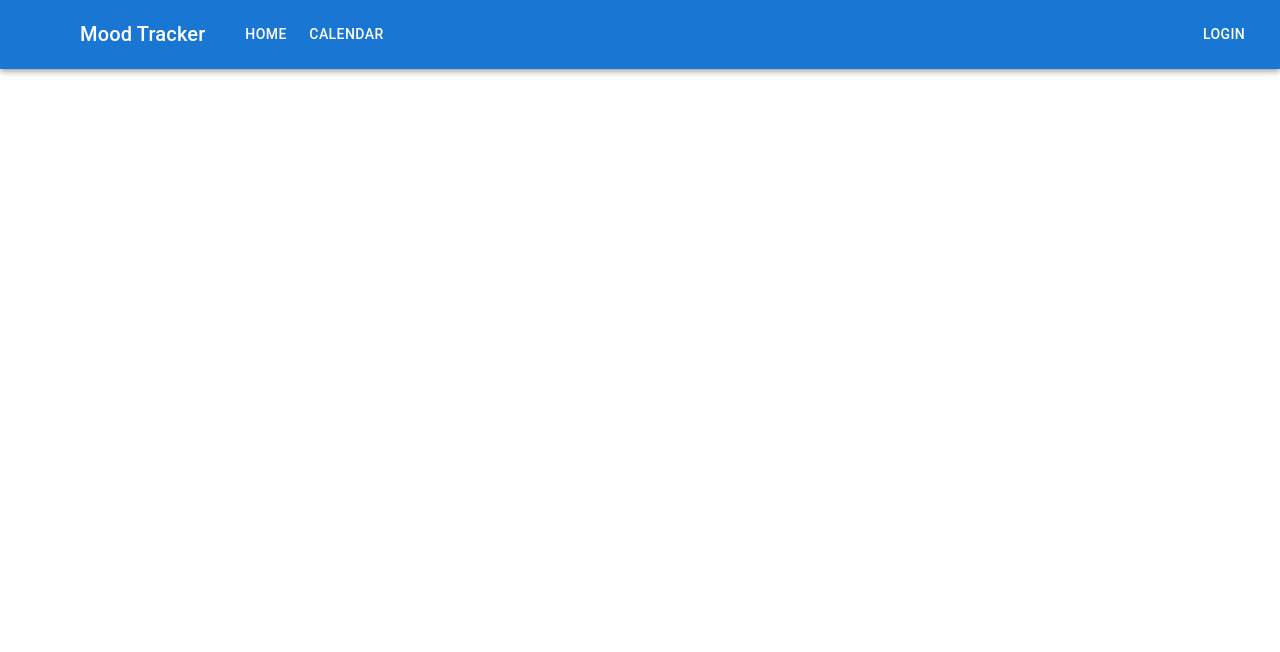
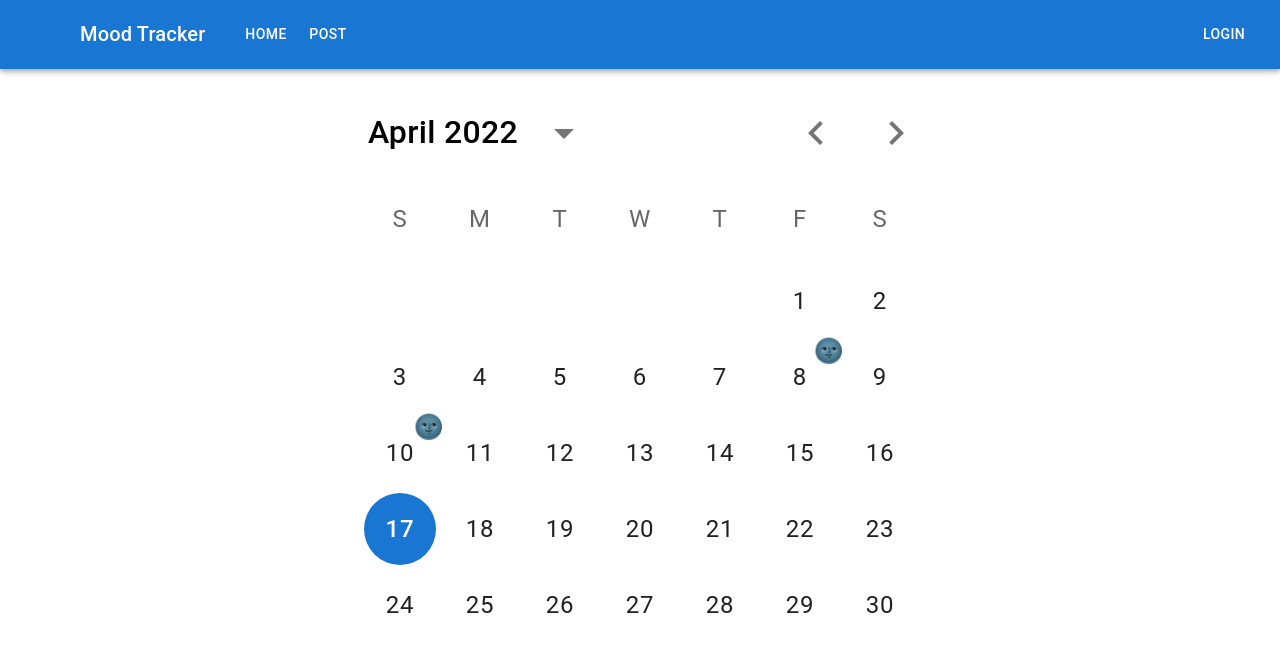
Before and after one commit to hormalno/mood-tracker-fullstack-app, a React (Create React App) app in the folder frontend/: page / in a window 1280 px wide. Shown: the top 652 px of the page. Built offline with nearby package versions, Linux system fonts and the light colour scheme; no server answers; some icons are missing.

Commit message:
adding the calendar with moods

```diff
--- a/frontend/src/App.tsx
+++ b/frontend/src/App.tsx
@@ -1,7 +1,7 @@
 import { BrowserRouter, Route, Routes } from 'react-router-dom';
 import './App.css';
 import Home from './pages/Home';
-import Calendar from './pages/Calendar';
+import Post from './pages/Post';
 
 function App() {
   return (
@@ -10,7 +10,7 @@ function App() {
         <Routes>
           <Route path='/' element={<Home />} />
           <Route path='/home' element={<Home />} />
-          <Route path='/calendar' element={<Calendar />} />
+          <Route path='/postmood' element={<Post />} />
           <Route path='/login' element={<Home />} />
           <Route path='/register' element={<Home />} />
         </Routes>
--- /dev/null
+++ b/frontend/src/components/MoodCalendar.tsx
@@ -0,0 +1,122 @@
+import * as React from 'react';
+import dayjs, { Dayjs } from 'dayjs';
+import Badge from '@mui/material/Badge';
+import { AdapterDayjs } from '@mui/x-date-pickers/AdapterDayjs';
+import { LocalizationProvider } from '@mui/x-date-pickers/LocalizationProvider';
+import { PickersDay, PickersDayProps } from '@mui/x-date-pickers/PickersDay';
+import { DateCalendar } from '@mui/x-date-pickers/DateCalendar';
+import { DayCalendarSkeleton } from '@mui/x-date-pickers/DayCalendarSkeleton';
+
+function getRandomNumber(min: number, max: number) {
+  return Math.round(Math.random() * (max - min) + min);
+}
+
+/**
+ * Mimic fetch with abort controller https://developer.mozilla.org/en-US/docs/Web/API/AbortController/abort
+ * ⚠️ No IE11 support
+ */
+function fakeFetch(date: Dayjs, { signal }: { signal: AbortSignal }) {
+  return new Promise<{ daysToHighlight: number[] }>((resolve, reject) => {
+    const timeout = setTimeout(() => {
+      const daysInMonth = date.daysInMonth();
+      const daysToHighlight = [1, 2, 3].map(() => getRandomNumber(1, daysInMonth));
+
+      resolve({ daysToHighlight });
+    }, 500);
+
+    signal.onabort = () => {
+      clearTimeout(timeout);
+      reject(new DOMException('aborted', 'AbortError'));
+    };
+  });
+}
+
+const initialValue = dayjs('2022-04-17');
+
+function ServerDay(props: PickersDayProps & { highlightedDays?: number[] }) {
+  const { highlightedDays = [], day, outsideCurrentMonth, ...other } = props;
+
+  const isSelected =
+    !props.outsideCurrentMonth && highlightedDays.indexOf(props.day.date()) >= 0;
+
+  return (
+    <Badge
+      key={props.day.toString()}
+      overlap="circular"
+      badgeContent={isSelected ? '🌚' : undefined}
+    >
+      <PickersDay {...other} outsideCurrentMonth={outsideCurrentMonth} day={day} />
+    </Badge>
+  );
+}
+
+const MoodCalendar = () => {
+  const requestAbortController = React.useRef<AbortController | null>(null);
+  const [isLoading, setIsLoading] = React.useState(false);
+  const [highlightedDays, setHighlightedDays] = React.useState([1, 2, 15]);
+
+  const fetchHighlightedDays = (date: Dayjs) => {
+    const controller = new AbortController();
+    fakeFetch(date, {
+      signal: controller.signal,
+    })
+      .then(({ daysToHighlight }) => {
+        setHighlightedDays(daysToHighlight);
+        setIsLoading(false);
+      })
+      .catch((error) => {
+        // ignore the error if it's caused by `controller.abort`
+        if (error.name !== 'AbortError') {
+          throw error;
+        }
+      });
+
+    requestAbortController.current = controller;
+  };
+
+  React.useEffect(() => {
+    fetchHighlightedDays(initialValue);
+    // abort request on unmount
+    return () => requestAbortController.current?.abort();
+  }, []);
+
+  const handleMonthChange = (date: Dayjs) => {
+    if (requestAbortController.current) {
+      // make sure that you are aborting useless requests
+      // because it is possible to switch between months pretty quickly
+      requestAbortController.current.abort();
+    }
+
+    setIsLoading(true);
+    setHighlightedDays([]);
+    fetchHighlightedDays(date);
+  };
+
+  return (
+    <div style={{display: "flex",
+        justifyContent: "center", }}>
+        <LocalizationProvider dateAdapter={AdapterDayjs}>
+        <DateCalendar
+            sx={{
+                transform: "scale(2)",
+                transformOrigin: "top center",
+            }}
+            defaultValue={initialValue}
+            loading={isLoading}
+            onMonthChange={handleMonthChange}
+            renderLoading={() => <DayCalendarSkeleton />}
+            slots={{
+            day: ServerDay,
+            }}
+            slotProps={{
+            day: {
+                highlightedDays,
+            } as any,
+            }}
+        />
+        </LocalizationProvider>
+    </div>
+  );
+}
+
+export default MoodCalendar;
--- a/frontend/src/components/MoodIcon.tsx
+++ b/frontend/src/components/MoodIcon.tsx
@@ -1,16 +1,11 @@
+import { MoodType, moodIcons } from "./MoodType";
+
 type Props = {
-    mood: string;
+    mood: MoodType;
 }
 
 const MoodIcon = ({mood}: Props) => {
-    const icons: Record<string, string> = {
-        happy: "😊",
-        content: "😌",
-        neutral: "😐",
-        angry: "😠",
-        sad: "😢",
-    }
-    return <span>{icons[mood] || "❓"}</span>
+    return <span>{moodIcons[mood] || "❓"}</span>
 }
 
 export default MoodIcon;
--- a/frontend/src/components/MoodNavbar.tsx
+++ b/frontend/src/components/MoodNavbar.tsx
@@ -8,11 +8,11 @@ import Container from '@mui/material/Container';
 import AddReactionIcon from '@mui/icons-material/AddReaction';
 import { Link } from 'react-router-dom';
 
-function MoodNavbar() {
+const MoodNavbar = () => {
 
   const pages = [
     {label: "Home", path: "/home"},
-    {label: "Calendar", path: "/calendar"}
+    {label: "Post", path: "/postmood"}
   ];
 
   return (
--- /dev/null
+++ b/frontend/src/components/MoodType.tsx
@@ -0,0 +1,11 @@
+export const moodList = ["happy", "content", "neutral", "angry", "sad"] as const;
+
+export type MoodType = typeof moodList[number];
+
+export const moodIcons: Record<MoodType, string> = {
+  happy: "😊",
+  content: "😌",
+  neutral: "😐",
+  angry: "😠",
+  sad: "😢",
+};
--- a/frontend/src/components/PostMood.tsx
+++ b/frontend/src/components/PostMood.tsx
@@ -5,8 +5,8 @@ import { LocalizationProvider } from '@mui/x-date-pickers/LocalizationProvider';
 import { Alert, Box, Button, MenuItem, TextField, Typography } from "@mui/material";
 import { DatePicker } from "@mui/x-date-pickers";
 import dayjs, { Dayjs } from "dayjs";
-
-const moodOptions = ["happy", "sad", "angry", "neutral", "excited"];
+import { moodList } from "./MoodType";
+import MoodIcon from "./MoodIcon";
 
 const PostMood = ()  => {
     const [mood, setMood] = useState("");
@@ -20,7 +20,6 @@ const PostMood = ()  => {
             setError("Please select a date and a mood.");
             return;
         }
-
         setError("");
         setSuccess(false);
 
@@ -68,9 +67,9 @@ const PostMood = ()  => {
         onChange={(e) => setMood(e.target.value)}
         margin="normal"
       >
-        {moodOptions.map((option) => (
+        {moodList.map((option) => (
           <MenuItem key={option} value={option}>
-            {option.charAt(0).toUpperCase() + option.slice(1)}
+            <MoodIcon mood={option} />&nbsp;{option}
           </MenuItem>
         ))}
       </TextField>
--- a/frontend/src/pages/Home.tsx
+++ b/frontend/src/pages/Home.tsx
@@ -1,9 +1,11 @@
+import MoodCalendar from "../components/MoodCalendar";
 import MoodNavbar from "../components/MoodNavbar";
 
 const Home = () => {
     return (
         <div>
             <MoodNavbar />
+            <MoodCalendar />
         </div>
     );
 }
--- a/frontend/src/pages/Calendar.tsx
+++ b/frontend/src/pages/Post.tsx
@@ -1,7 +1,7 @@
 import PostMood from "../components/PostMood";
 import MoodNavbar from "../components/MoodNavbar";
 
-const Calendar = () => {
+const Post = () => {
     return (
         <div>
             <MoodNavbar />
@@ -10,4 +10,4 @@ const Calendar = () => {
     )
 }
 
-export default Calendar;
+export default Post;
```
Also changed, not shown: frontend/src/components/MoodForm.tsx (deleted, +0 -34 lines).
